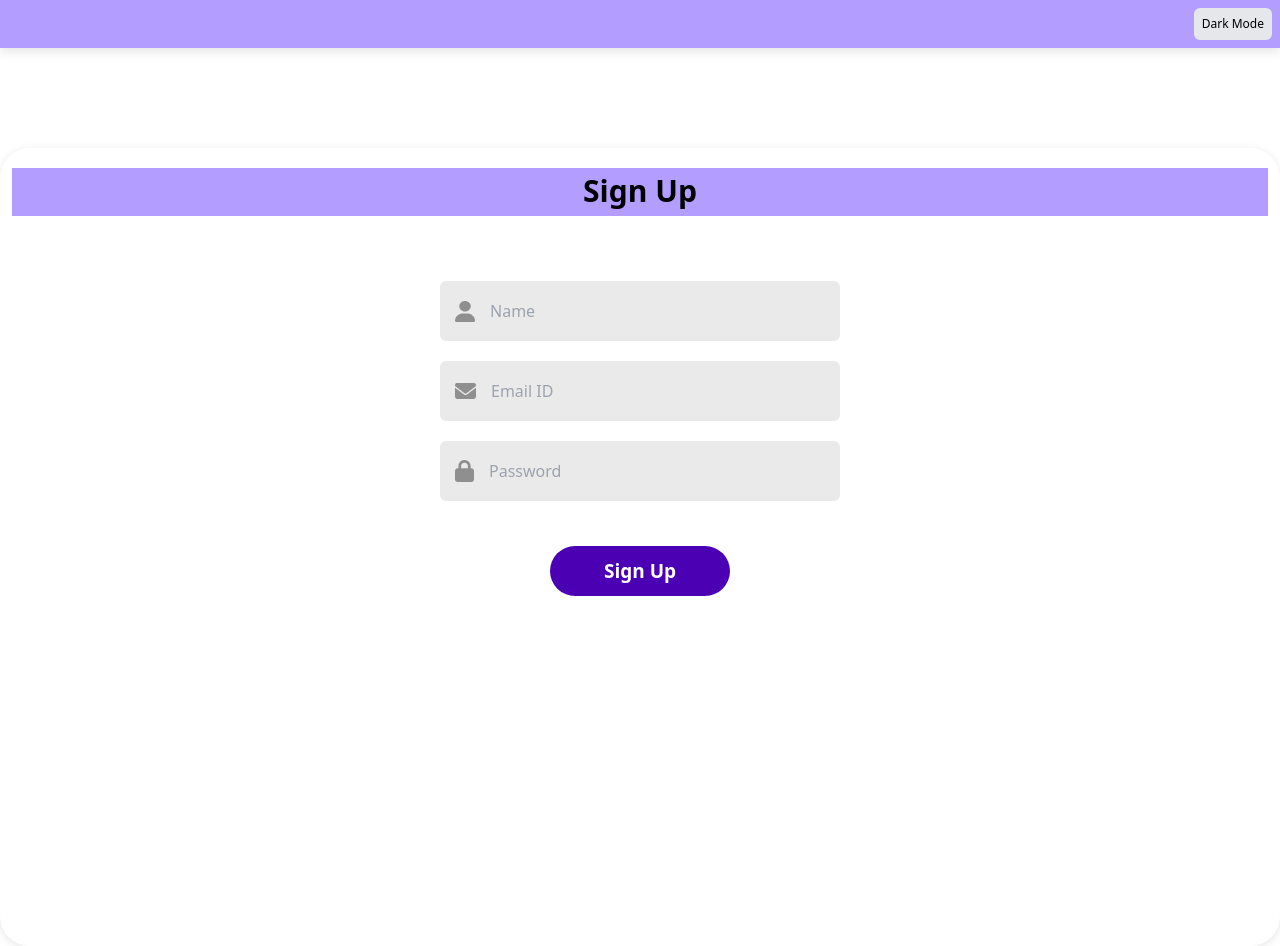
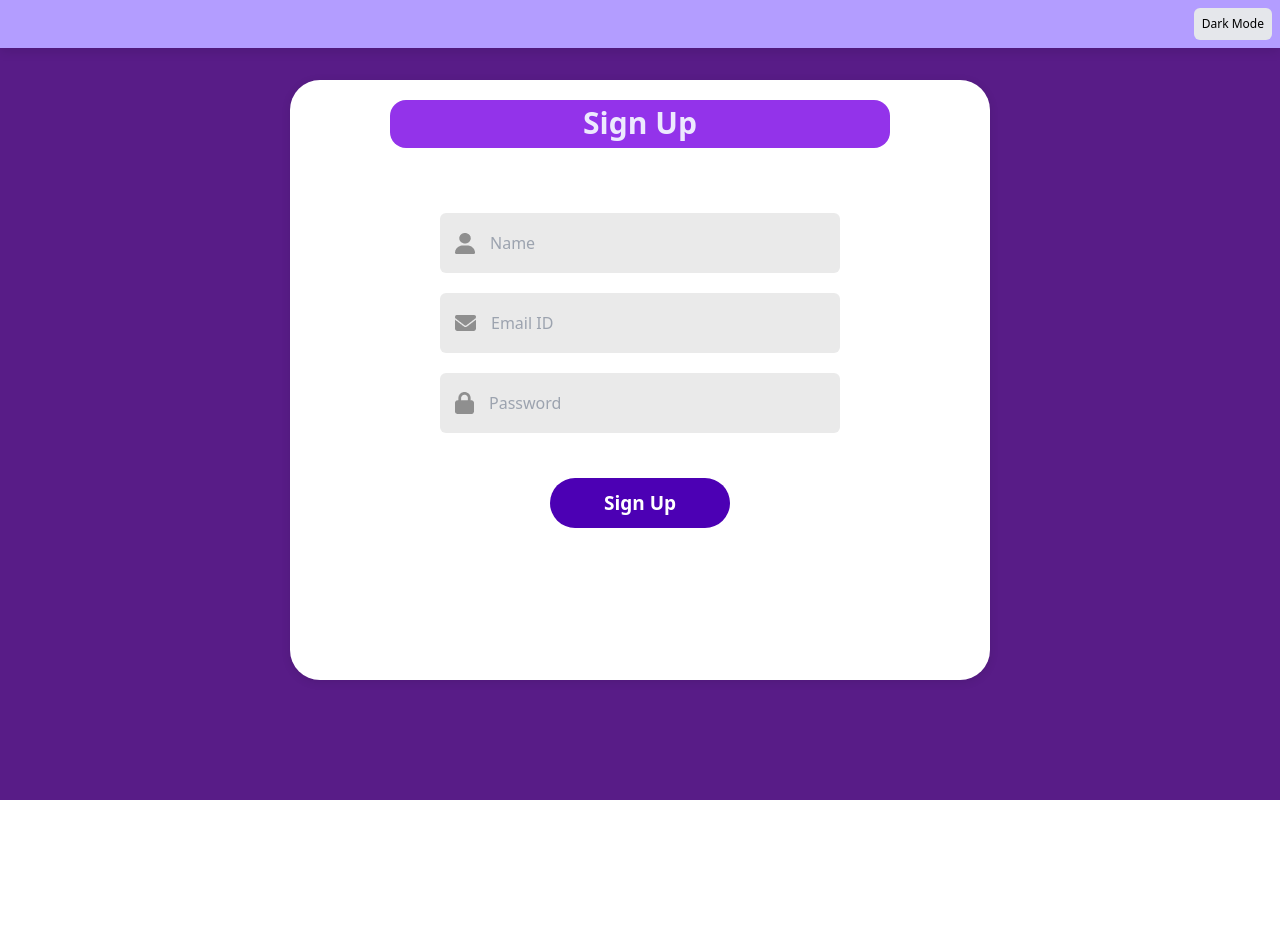
Before and after one commit to Muzakkir8/Gesture-Recognition-HA-KMIT, a React (Vite) app in the folder vite - Copy/frontend/: page /signup in a window 1280 px wide. After the commit the page ends 800 px from the top, so only its background shows below. Built offline with nearby package versions, Linux system fonts and the light colour scheme.

Commit message:
login/signup page

```diff
--- a/vite - Copy/frontend/src/Components/Login.jsx
+++ b/vite - Copy/frontend/src/Components/Login.jsx
@@ -49,13 +49,14 @@ const Login = ({ setUsername, setIsAuthenticated }) => {
     };
 
     return (
-        <div className='container'>
+        <div className="body fixed top-0 dark:bg-slate-900 bg-purple-800 h-screen w-screen flex justify-center items-center">
+        <div className='container lg:w-[700px] lg:mt-36 h-[600px] dark:bg-slate-900 lg:-top-16 fixed'>
             <ToastContainer />
-            <div className="header">
-                <div className="text">Login</div>
+            <div className="header  bg-purple-600 rounded-2xl lg:w-[500px]">
+                <div className="text  text-violet-100  dark:text-white">Login</div>
                 <div className="underline"></div>
             </div>
-            <form onSubmit={handleSubmit}>
+            <form className='dark:bg-slate-400' onSubmit={handleSubmit}>
                 <div className="inputs">
                     <div className="input">
                         <img src={email_icon} alt="email icon" />
@@ -84,7 +85,7 @@ const Login = ({ setUsername, setIsAuthenticated }) => {
                     <button type="submit" className="submit">Login</button>
                 </div>
             </form>
-        </div>
+        </div></div>
     );
 };
 
--- a/vite - Copy/frontend/src/Components/Signup.jsx
+++ b/vite - Copy/frontend/src/Components/Signup.jsx
@@ -53,13 +53,14 @@ const Signup = () => {
   };
 
   return (
-    <div className="container">
+    <div className="body fixed top-0 dark:bg-slate-950 bg-purple-900 h-screen w-screen flex justify-center items-center">
+    <div className="container lg:w-[700px] lg:mt-36 h-[600px] dark:bg-slate-900 lg:-top-16 fixed">
       <ToastContainer />
-      <div className="header">
-        <div className="text">Sign Up</div>
-        <div className="underline"></div>
+      <div className="header bg-purple-600 rounded-2xl lg:w-[500px]">
+        <div className="text text-violet-100  dark:text-white">Sign Up</div>
+        <div className="underline rounded-lg"></div>
       </div>
-      <form onSubmit={handleSignupSubmit}>
+      <form className='dark:bg-slate-400' onSubmit={handleSignupSubmit}>
         <div className="inputs">
           <div className="input">
             <img src={person_icon} alt="person icon" />
@@ -99,7 +100,7 @@ const Signup = () => {
           <button type="submit" className="submit">Sign Up</button>
         </div>
       </form>
-    </div>
+    </div></div>
   );
 };
 
```
